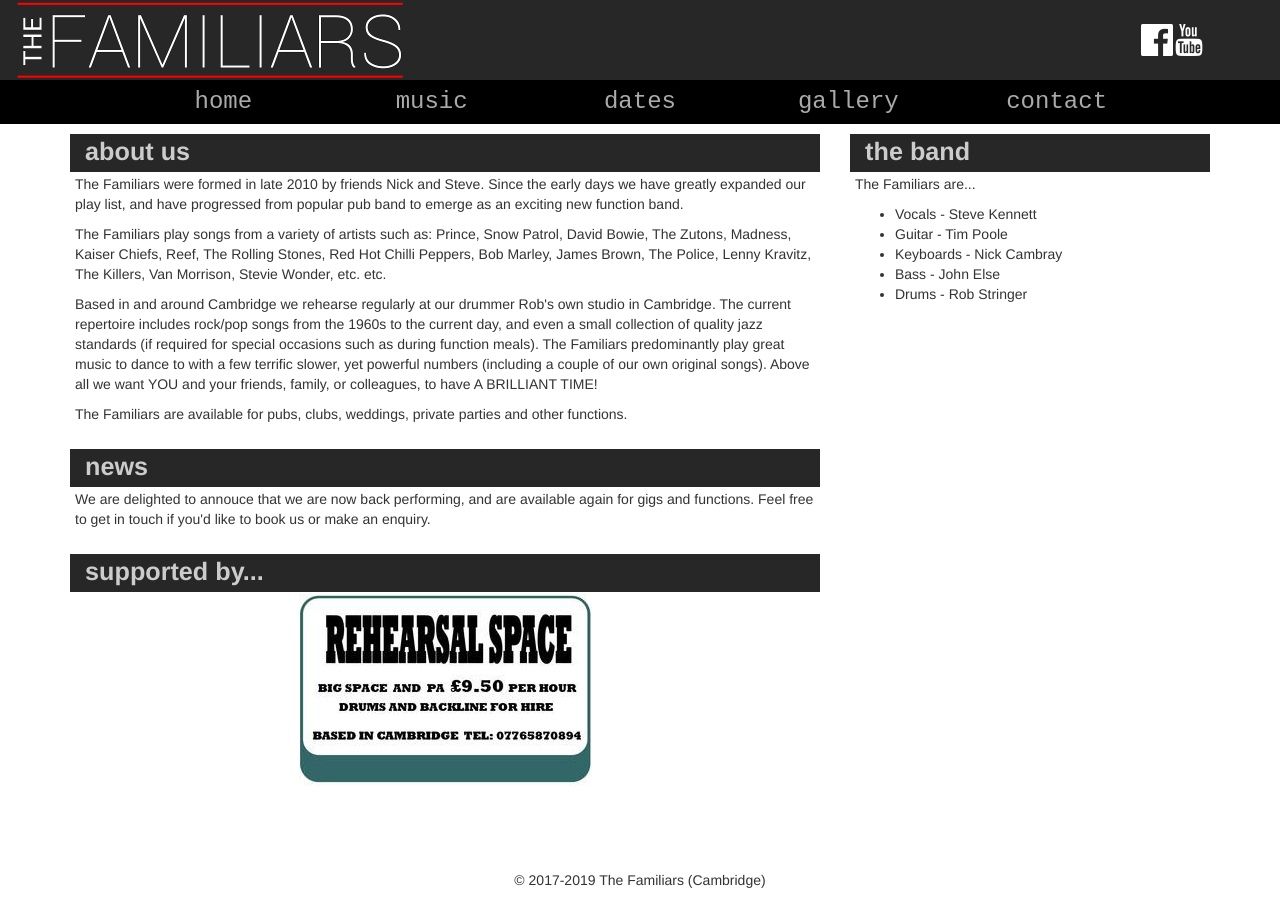
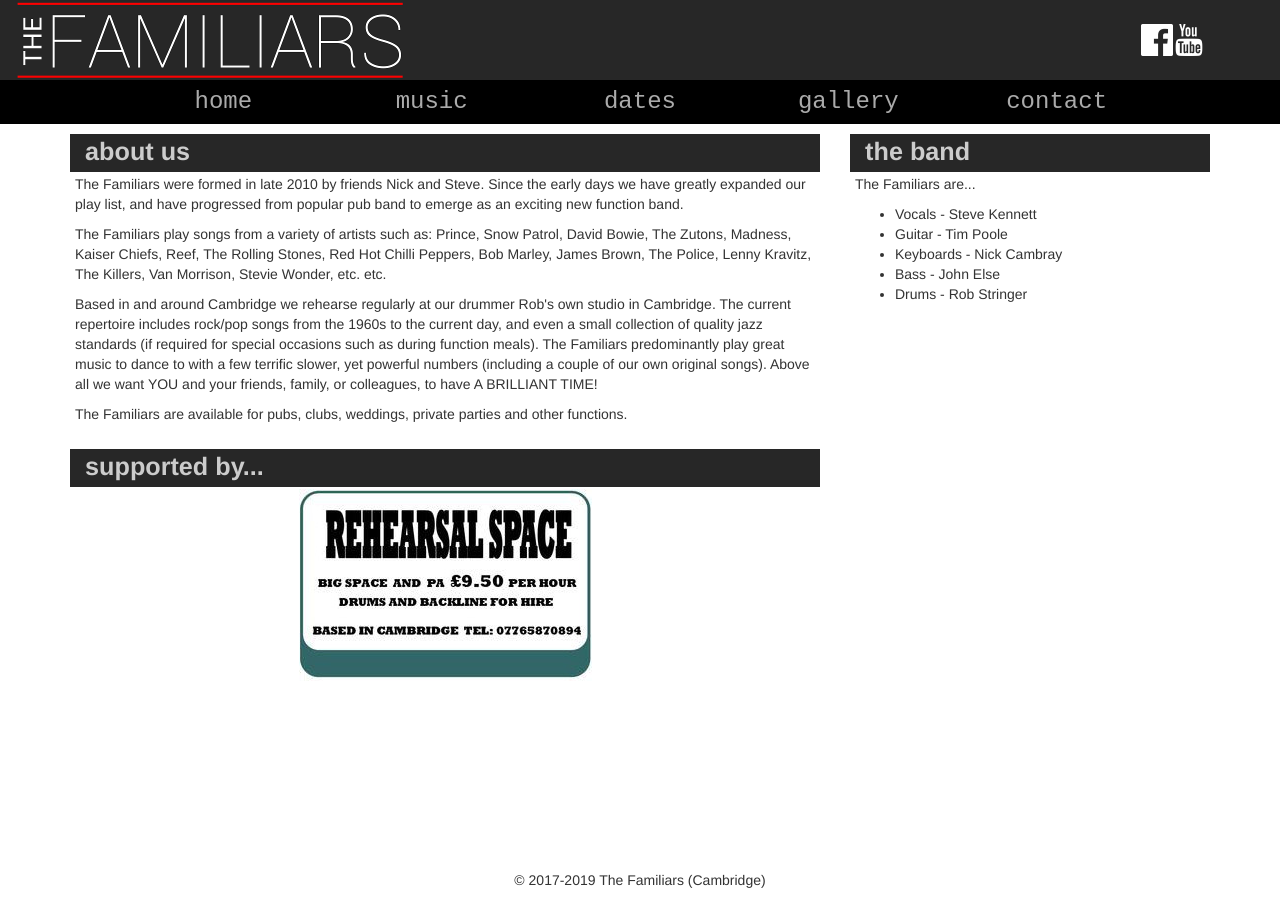
Before and after one commit to familiars-uk/familiars-uk.github.io, a Jekyll site: the page built from index.html, in a window 1280 px wide. Built offline with Jekyll 4.4.1, drawn with Linux system fonts in a browser that asks for light colours.

Commit message:
Remove news section

```diff
--- a/index.html
+++ b/index.html
@@ -36,13 +36,6 @@ css:
                         <p>The Familiars are available for pubs, clubs,
                         weddings, private parties and other functions.</p>
                     </section>
-                    <section class="with-label" id="news">
-                        <div class="label">News</div>
-                        <p>We are delighted to annouce that we are now back
-                        performing, and are available again for gigs and
-                        functions. Feel free to get in touch if you'd like to
-                        book us or make an enquiry.</p>
-                    </section>
                     <section class="with-label bottom" id="support">
                         <div class="label">Supported by...</div>
                         <img src="{{site.baseurl}}/images/studio.jpg" alt="Studio hire">
```
